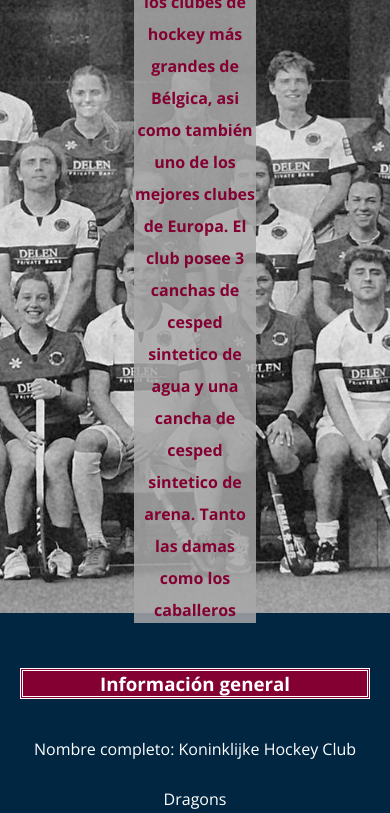
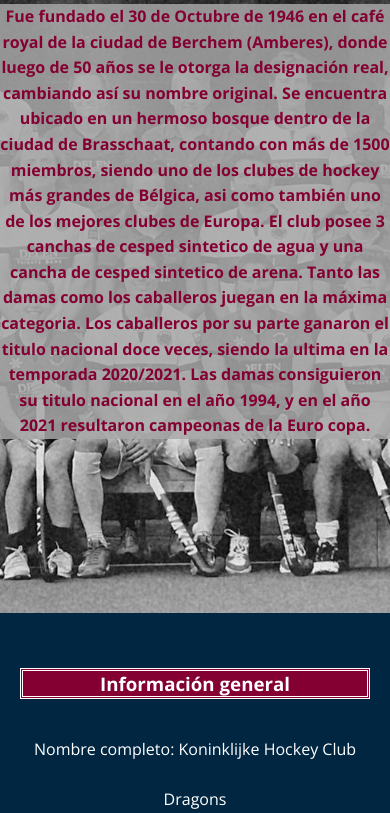
Before and after one commit to RocioEmme/KHCDragons, a plain HTML site: page historia.html in a window 390 px wide. Shown: the part 667-1480 px from the top of the page. Drawn offline with nearby package versions, Linux system fonts and the light colour scheme.

Commit message:
nuevas correcciones

```diff
--- a/css/style.css
+++ b/css/style.css
@@ -525,17 +525,22 @@
         color: white;
     }
 
-    .portadaMain {
+    .portadaMain{
         text-align: center;
     }
 
-    .mansionFoto {
-        width: 100vh
+    .mansionFoto{
+        width: 100vh;
     }
 
     .imagenHistoria {
         height: 100vh;
         animation: none;
+        padding-inline: 0;
+    }
+
+    .imagenHistoria p{
+        line-height: 1.6;
     }
 
     .seccionesHistoria {
@@ -555,6 +560,7 @@
     .fotosSection {
         display: flex;
         flex-direction: column;
+        margin-left: 0%;
     }
 
     .sponsorsDiv {
```
